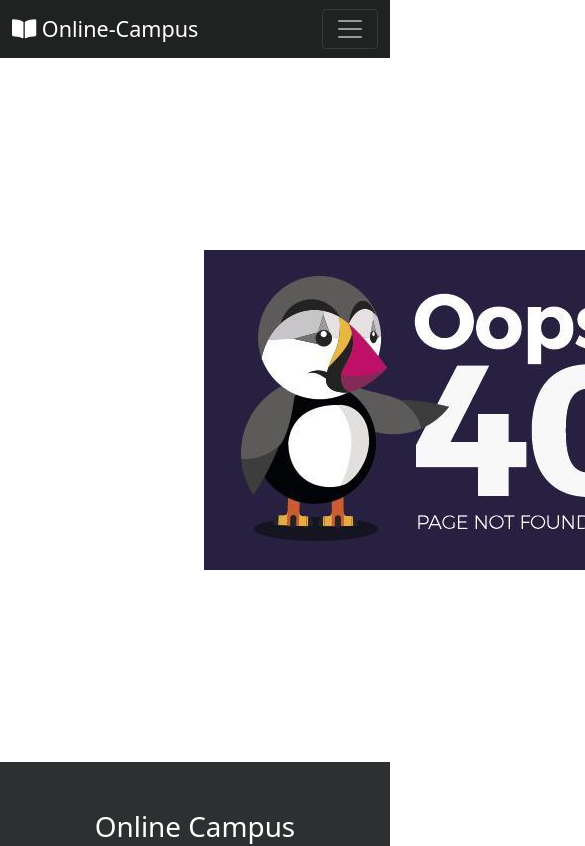
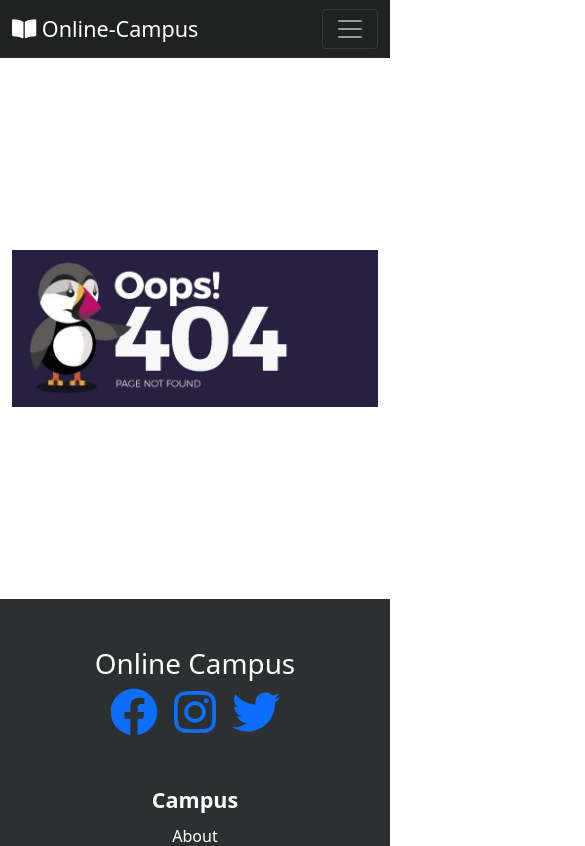
Before and after one commit to rokibulslam/Online-Campus, a React (Create React App) app: page /memes in a window 390 px wide. Shown: the top 846 px of the page, 585 px wide, since content can reach past the window. Built offline with nearby package versions, Linux system fonts and the light colour scheme.

Commit message:
error img responsive

```diff
--- a/src/components/Error/Error.js
+++ b/src/components/Error/Error.js
@@ -3,8 +3,8 @@ import img from '../../Images/banner_error_404.jpg'
 const Error = () => {
     return (
         <div className="container">
-            <div className=" p-5 m-5">
-            <img className="p-5 m-5 justify-content-center" src={img} alt="" />
+            <div className=" py-5 my-5">
+            <img className="py-5 my-5 img-fluid" src={img} alt="" />
         </div>
         </div>
     );
```
